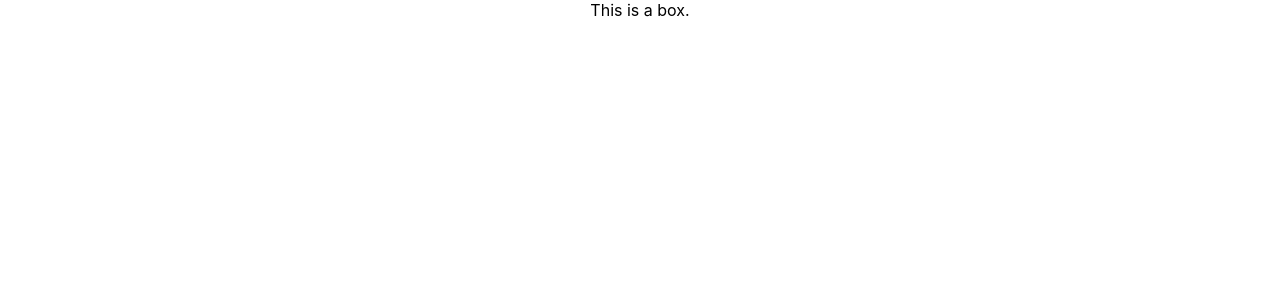
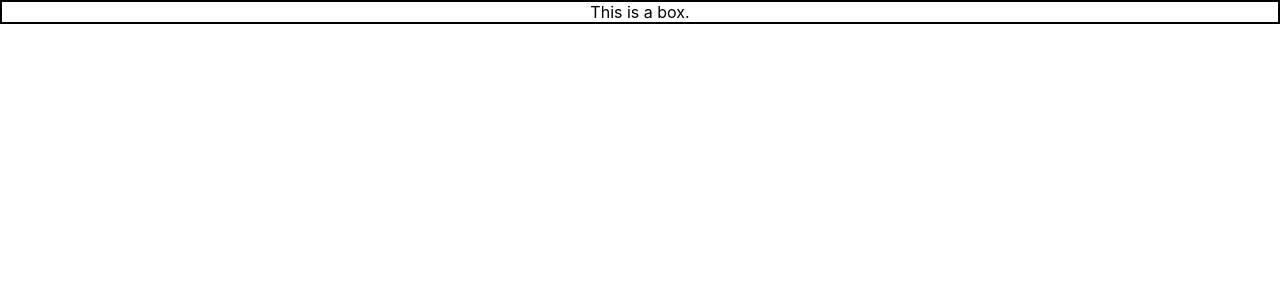
Before and after one commit to Guillermo-Martin/color-boxes, a React (Create React App) app: page / in a window 1280 px wide. Shown: the top 300 px of the page. Built offline with nearby package versions, Linux system fonts and the light colour scheme.

Commit message:
Create 'assets' and 'styles' folder and 'styles.css'

```diff
--- /dev/null
+++ b/src/assets/styles/styles.css
@@ -0,0 +1,3 @@
+.Box {
+  border: 2px solid black;
+}
--- a/src/components/Box.js
+++ b/src/components/Box.js
@@ -1,8 +1,9 @@
 import React from 'react';
+import './../assets/styles/styles.css';
 
 function Box() {
   return(
-    <div>
+    <div className="Box">
       This is a box.
     </div>
   );
```
